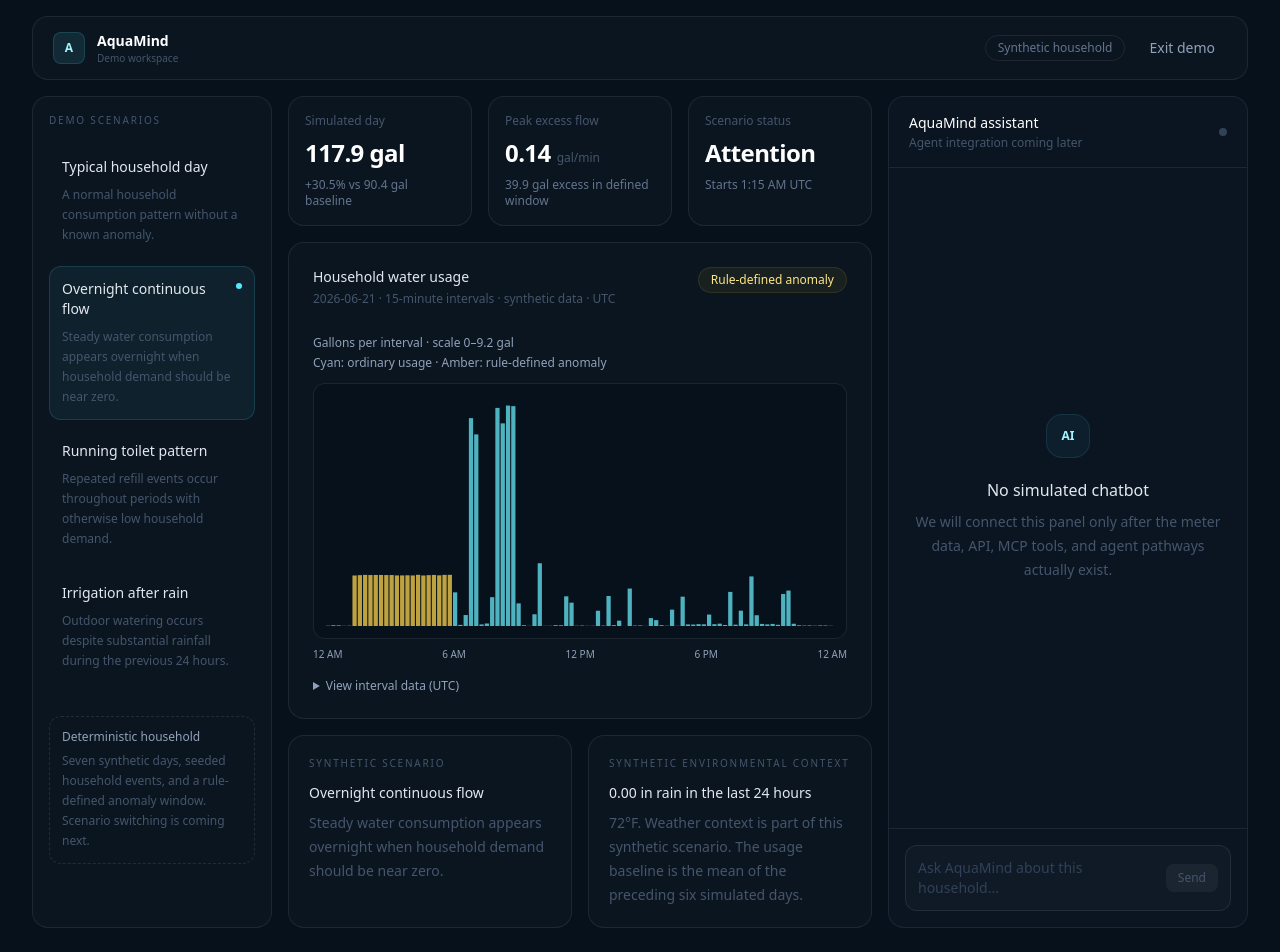
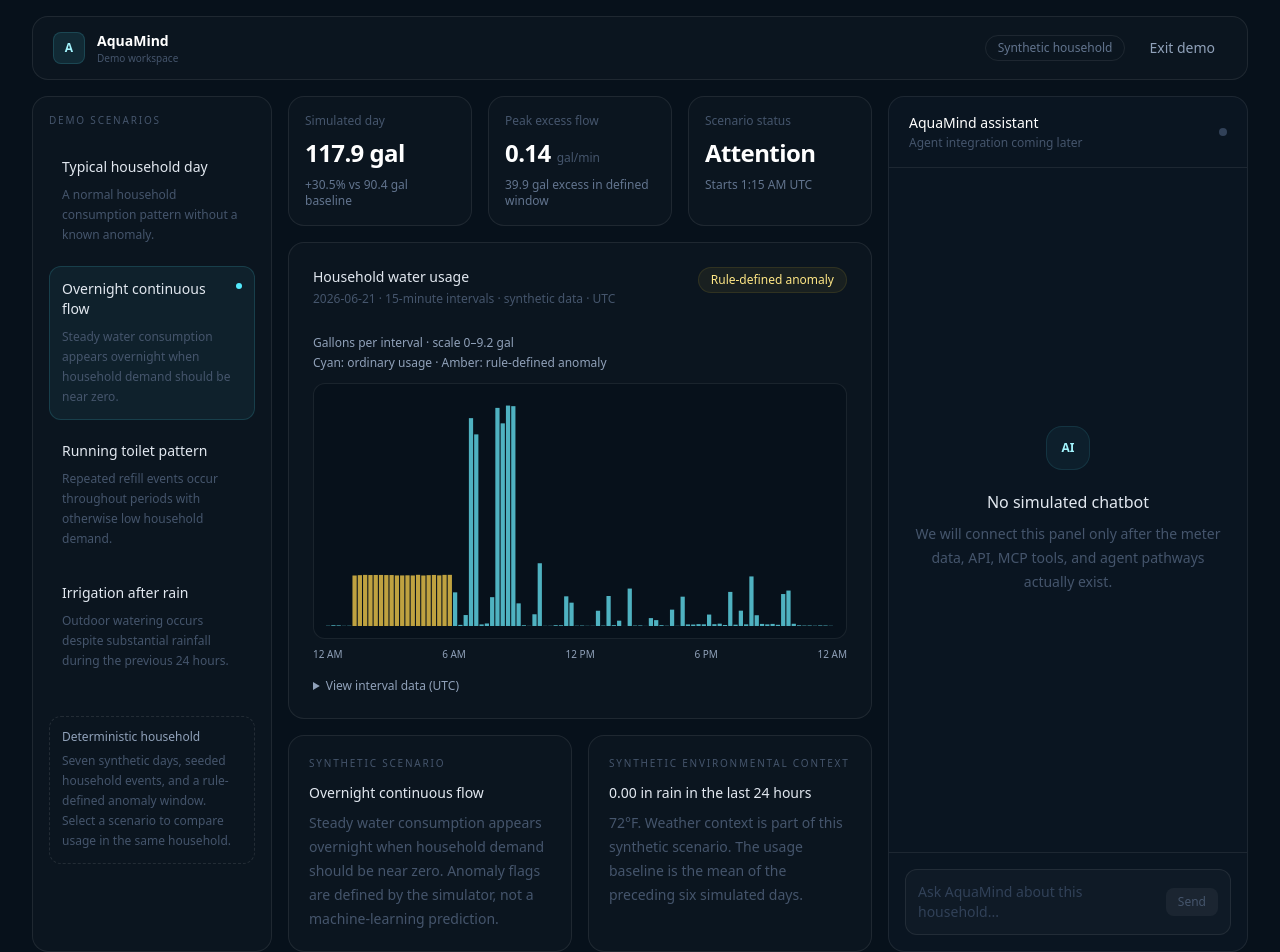
Before and after one commit to jueichechu/aquamind, a Next.js app in the folder apps/web/: page /demo in a window 1280 px wide. Shown: the top 952 px of the page. Built offline with nearby package versions, Linux system fonts and the light colour scheme.

Commit message:
feat(web): add household scenario switching

```diff
--- a/apps/web/src/app/demo/household-dashboard.tsx
+++ b/apps/web/src/app/demo/household-dashboard.tsx
@@ -1,7 +1,11 @@
-import { SCENARIOS } from "@/lib/water";
+"use client";
+
+import { useState } from "react";
+import { generateHouseholdDataset, SCENARIOS } from "@/lib/water";
 import type { HouseholdDataset, MeterReading } from "@/lib/water";
 
-export function HouseholdDashboard({ dataset }: { dataset: HouseholdDataset }) {
+export function HouseholdDashboard({ initialDataset }: { initialDataset: HouseholdDataset }) {
+  const [dataset, setDataset] = useState(initialDataset);
   const { scenario, summary, readings } = dataset;
   const today = readings.slice(-96);
 
@@ -17,9 +21,9 @@
             <button
               key={option.id}
               type="button"
-              disabled
+              onClick={() => setDataset(generateHouseholdDataset(option.id))}
               aria-pressed={option.id === scenario.id}
-              className={`w-full rounded-xl border p-3 text-left transition ${
+              className={`w-full cursor-pointer rounded-xl border p-3 text-left transition focus-visible:outline-2 focus-visible:outline-offset-2 focus-visible:outline-cyan-300 ${
                 option.id === scenario.id
                   ? "border-cyan-300/15 bg-cyan-300/[0.06]"
                   : "border-transparent hover:border-white/8 hover:bg-white/[0.025]"
@@ -48,12 +52,16 @@
           </p>
           <p className="mt-1.5 text-xs leading-5 text-slate-600">
             Seven synthetic days, seeded household events, and a rule-defined
-            anomaly window. Scenario switching is coming next.
+            anomaly window. Select a scenario to compare usage in the same household.
           </p>
         </div>
       </aside>
 
-      <section className="min-w-0 space-y-4">
+      <section className="min-w-0 space-y-4" aria-label="Household usage dashboard">
+        <p className="sr-only" role="status" aria-live="polite" aria-atomic="true">
+          {scenario.title}: {summary.todayGallons.toFixed(1)} gallons.
+          {summary.anomalyDetected ? ` ${summary.excessGallons.toFixed(1)} gallons of generated excess usage.` : " No generated anomaly."}
+        </p>
         <div className="grid gap-4 sm:grid-cols-3 lg:grid-cols-1 xl:grid-cols-3">
           <SummaryCard
             label="Simulated day"
@@ -84,7 +92,7 @@
               </p>
             </div>
 
-            <span className="w-fit rounded-full border border-amber-300/10 bg-amber-300/[0.06] px-3 py-1 text-xs text-amber-200">
+            <span className={`w-fit rounded-full border px-3 py-1 text-xs ${summary.anomalyDetected ? "border-amber-300/10 bg-amber-300/[0.06] text-amber-200" : "border-cyan-300/10 bg-cyan-300/[0.06] text-cyan-200"}`}>
               {summary.anomalyDetected ? "Rule-defined anomaly" : "Normal usage"}
             </span>
           </div>
@@ -96,7 +104,7 @@
           <InfoPanel
             eyebrow="Synthetic scenario"
             title={scenario.title}
-            body={scenario.description}
+            body={`${scenario.description} ${scenario.id === "irrigation-after-rain" ? "This is a conservation opportunity, not evidence of a physical leak." : "Anomaly flags are defined by the simulator, not a machine-learning prediction."}`}
           />
 
           <InfoPanel
@@ -106,7 +114,6 @@
           />
         </div>
       </section>
-
     </>
   );
 }
--- a/apps/web/src/app/demo/page.tsx
+++ b/apps/web/src/app/demo/page.tsx
@@ -38,7 +38,7 @@
         </header>
 
         <div className="grid gap-4 py-4 lg:grid-cols-[240px_minmax(0,1fr)_360px]">
-          <HouseholdDashboard dataset={generateHouseholdDataset("overnight-leak")} />
+          <HouseholdDashboard initialDataset={generateHouseholdDataset("overnight-leak")} />
 
           <aside className="flex min-h-[540px] flex-col rounded-2xl border border-white/8 bg-[#0a1521] lg:min-h-[calc(100vh-6.5rem)]">
             <div className="border-b border-white/8 px-5 py-4">
```
